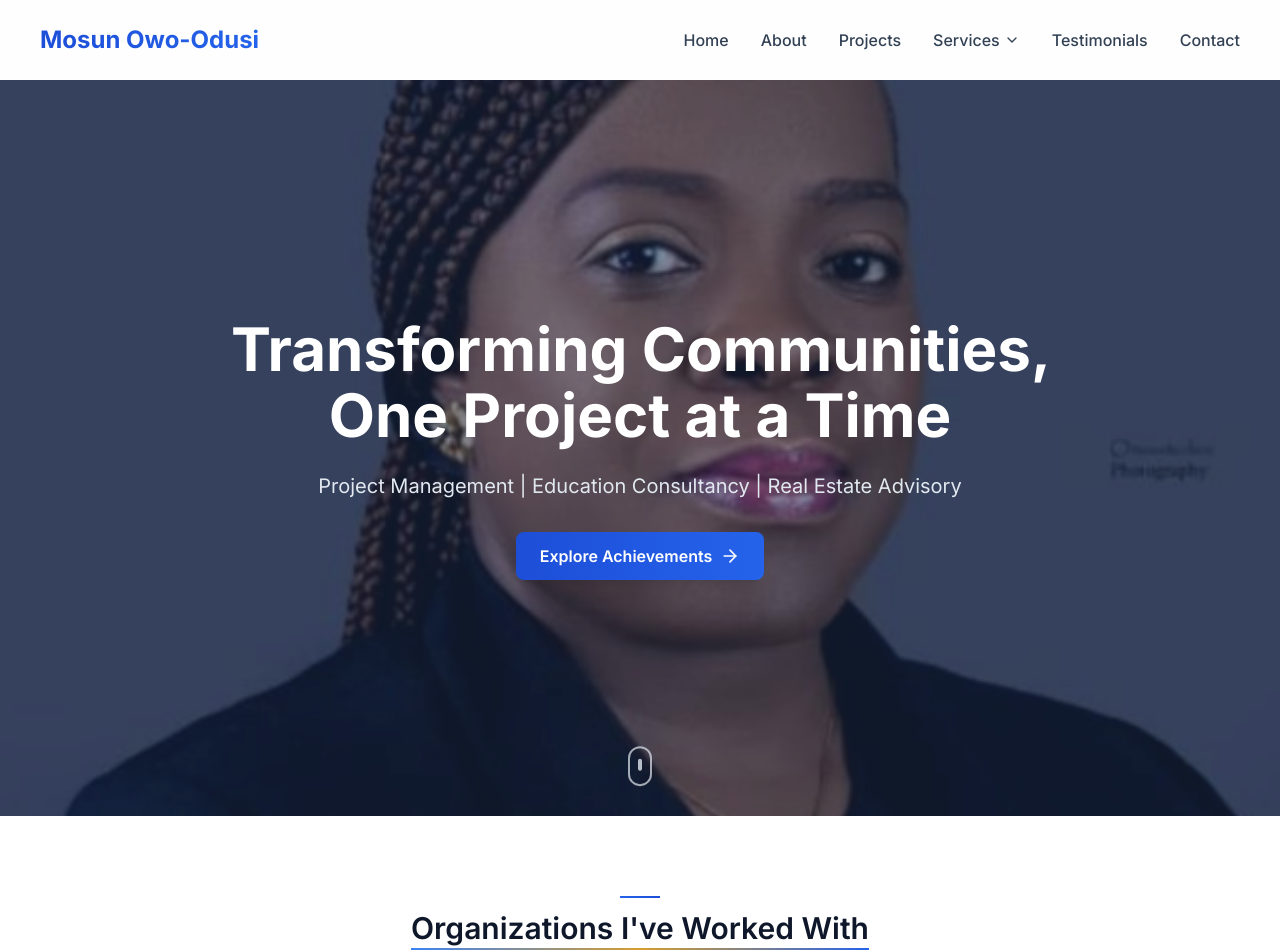
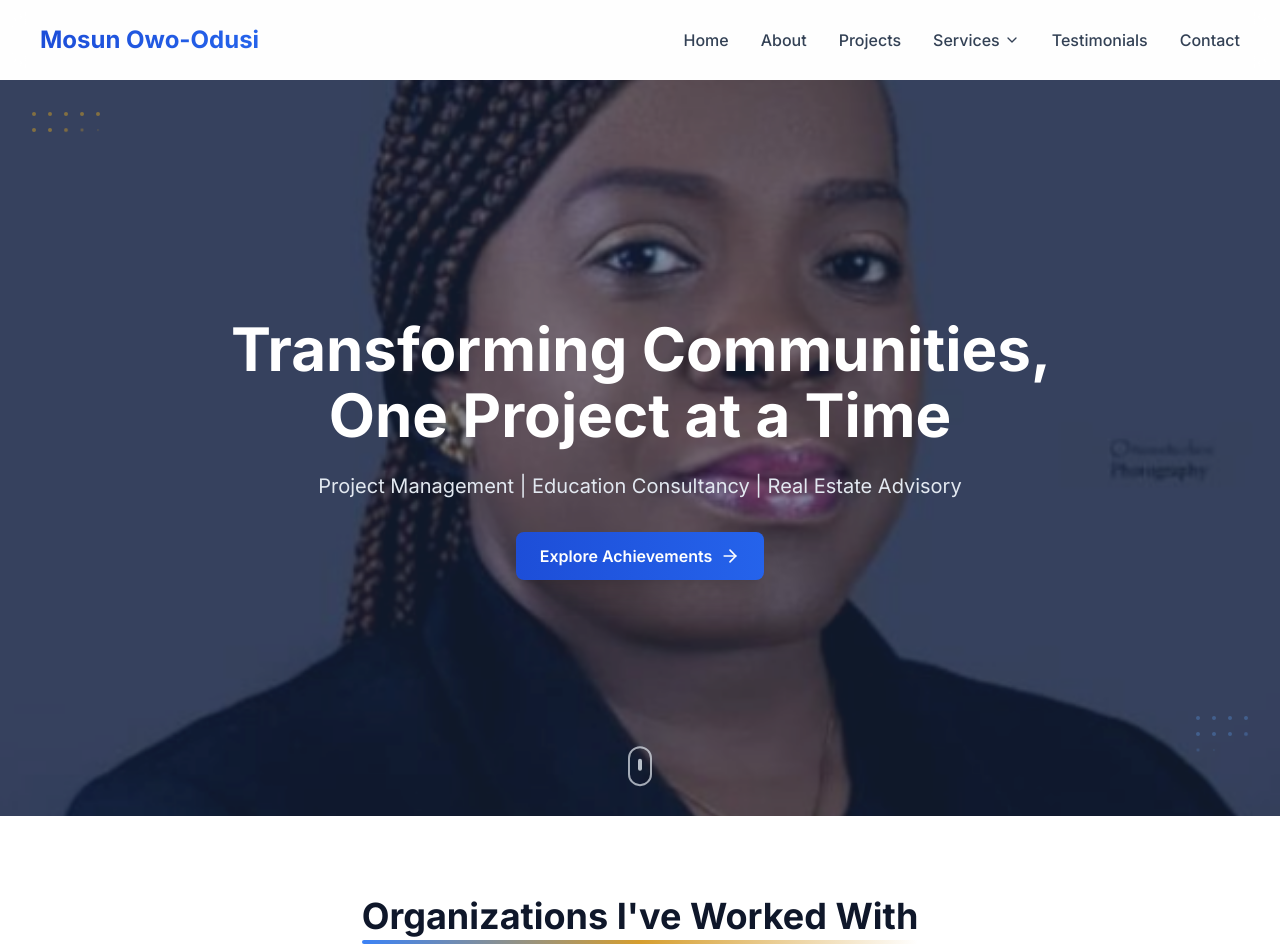
Before and after one commit to Paulkelvin/Mosun-Owo-Odusi, a Next.js app: page / in a window 1280 px wide. Shown: the top 952 px of the page. Built offline with nearby package versions, Linux system fonts and the light colour scheme.

Commit message:
Update Organizations heading style and add strategic DotPattern microanimations across key sections

```diff
--- a/app/projects/page.tsx
+++ b/app/projects/page.tsx
@@ -5,6 +5,7 @@
 import { ChevronLeft, ChevronRight, Play, Pause, ExternalLink, Users, DollarSign, Calendar, MapPin, Award, TrendingUp, Briefcase, ChevronDown, ChevronUp, Image as ImageIcon, Presentation, X } from 'lucide-react'
 import HighlightText from '@/components/HighlightText'
 import Image from 'next/image'
+import DotPattern from '@/components/DotPattern'
 
 // Enhanced project data structure with milestones
 const projects = [
@@ -398,6 +399,9 @@
     <div className="min-h-screen">
       {/* Hero Section */}
       <section className="relative bg-gradient-to-br from-primary-900 via-primary-800 to-primary-900 overflow-hidden -mt-16 lg:-mt-20 pt-16 lg:pt-20">
+        <DotPattern position="top-right" color="gold" size="md" rows={4} cols={4} opacity={0.5} />
+        <DotPattern position="bottom-left" color="blue" size="sm" rows={5} cols={5} opacity={0.4} />
+
         {/* Background Pattern */}
         <div className="absolute inset-0 opacity-10">
           <div className="absolute inset-0" style={{
--- /dev/null
+++ b/components/DotPattern.tsx
@@ -0,0 +1,78 @@
+"use client"
+
+import { motion } from 'framer-motion'
+
+interface DotPatternProps {
+  position?: 'top-left' | 'top-right' | 'bottom-left' | 'bottom-right' | 'center-left' | 'center-right'
+  color?: 'primary' | 'gold' | 'blue' | 'slate'
+  size?: 'sm' | 'md' | 'lg'
+  rows?: number
+  cols?: number
+  opacity?: number
+}
+
+const colorMap = {
+  primary: 'bg-primary-400',
+  gold: 'bg-gold-400',
+  blue: 'bg-blue-400',
+  slate: 'bg-slate-300'
+}
+
+const sizeMap = {
+  sm: 'w-1 h-1',
+  md: 'w-1.5 h-1.5',
+  lg: 'w-2 h-2'
+}
+
+const positionMap = {
+  'top-left': 'top-4 left-4 lg:top-8 lg:left-8',
+  'top-right': 'top-4 right-4 lg:top-8 lg:right-8',
+  'bottom-left': 'bottom-4 left-4 lg:bottom-8 lg:left-8',
+  'bottom-right': 'bottom-4 right-4 lg:bottom-8 lg:right-8',
+  'center-left': 'top-1/2 -translate-y-1/2 left-4 lg:left-8',
+  'center-right': 'top-1/2 -translate-y-1/2 right-4 lg:right-8'
+}
+
+export default function DotPattern({
+  position = 'top-right',
+  color = 'primary',
+  size = 'sm',
+  rows = 5,
+  cols = 5,
+  opacity = 0.3
+}: DotPatternProps) {
+  const dots = []
+
+  for (let row = 0; row < rows; row++) {
+    for (let col = 0; col < cols; col++) {
+      dots.push({ row, col, id: `${row}-${col}` })
+    }
+  }
+
+  return (
+    <div className={`absolute ${positionMap[position]} pointer-events-none z-10`}>
+      <div className="grid gap-2 lg:gap-3">
+        {Array.from({ length: rows }).map((_, rowIdx) => (
+          <div key={rowIdx} className="flex gap-2 lg:gap-3">
+            {Array.from({ length: cols }).map((_, colIdx) => (
+              <motion.div
+                key={`${rowIdx}-${colIdx}`}
+                initial={{ opacity: 0, scale: 0 }}
+                animate={{ opacity, scale: 1 }}
+                transition={{
+                  duration: 0.5,
+                  delay: (rowIdx * cols + colIdx) * 0.03,
+                  repeat: Infinity,
+                  repeatType: "reverse",
+                  repeatDelay: 2 + (rowIdx * cols + colIdx) * 0.05
+                }}
+                className={`${sizeMap[size]} ${colorMap[color]} rounded-full`}
+                style={{ opacity }}
+              />
+            ))}
+          </div>
+        ))}
+      </div>
+    </div>
+  )
+}
--- a/components/FeaturedProject.tsx
+++ b/components/FeaturedProject.tsx
@@ -6,6 +6,7 @@
 import Image from 'next/image'
 import Link from 'next/link'
 import HighlightText from './HighlightText'
+import DotPattern from './DotPattern'
 
 export default function FeaturedProject() {
   const ref = useRef<HTMLDivElement>(null)
@@ -25,7 +26,9 @@
   const glowOpacity = useTransform(scrollYProgress, [0, 0.25, 0.75, 1], [0, 0.38, 0.56, 0.78])
 
   return (
-    <section className="section-padding bg-gradient-to-br from-slate-50 via-white to-primary-50/30 overflow-hidden lg:py-16">
+    <section className="section-padding bg-gradient-to-br from-slate-50 via-white to-primary-50/30 overflow-hidden lg:py-16 relative">
+      <DotPattern position="center-right" color="primary" size="sm" rows={5} cols={5} opacity={0.25} />
+
       <div className="container-custom max-w-full">
         <motion.div
           initial={{ opacity: 0, y: 30 }}
--- a/components/Hero.tsx
+++ b/components/Hero.tsx
@@ -4,6 +4,7 @@
 import { ArrowRight } from 'lucide-react'
 import Image from 'next/image'
 import Link from 'next/link'
+import DotPattern from './DotPattern'
 
 export default function Hero() {
 
@@ -16,6 +17,10 @@
 
   return (
     <section className="relative overflow-hidden" style={{ height: 'calc(100vh - 64px)', minHeight: 'calc(100vh - 64px)' }}>
+      {/* Dot patterns */}
+      <DotPattern position="top-left" color="gold" size="sm" rows={4} cols={5} opacity={0.4} />
+      <DotPattern position="bottom-right" color="blue" size="sm" rows={5} cols={4} opacity={0.3} />
+
       {/* Background image */}
       <div className="absolute inset-0">
         <Image
--- a/components/Organizations.tsx
+++ b/components/Organizations.tsx
@@ -15,29 +15,21 @@
     <section aria-labelledby="orgs-heading" className="w-full bg-white">
       <div className="py-12 md:py-16 lg:py-20">
         <div className="max-w-7xl mx-auto px-4 sm:px-6 lg:px-8">
-          {/* Heading block with accent bar to match section styles */}
           <motion.div
-            initial={{ opacity: 0, y: 20 }}
+            initial={{ opacity: 0, y: 30 }}
             whileInView={{ opacity: 1, y: 0 }}
-            transition={{ duration: 0.6 }}
+            transition={{ duration: 0.8 }}
             viewport={{ once: true }}
-            className="text-center mb-8"
+            className="text-center mb-16"
           >
-            <motion.div
-              initial={{ opacity: 0, scaleX: 0 }}
-              whileInView={{ opacity: 1, scaleX: 1 }}
-              transition={{ duration: 0.6, delay: 0.15 }}
-              viewport={{ once: true }}
-              className="w-10 h-0.5 bg-gradient-to-r from-primary-600 to-primary-700 mx-auto mb-3"
-            />
-            <h2 id="orgs-heading" className="text-2xl lg:text-3xl font-semibold text-slate-900 relative inline-block">
+            <h2 id="orgs-heading" className="text-3xl lg:text-4xl font-bold text-slate-900 mb-4 relative inline-block">
               Organizations I&apos;ve Worked With
-              <motion.span
+              <motion.div
                 initial={{ scaleX: 0 }}
                 whileInView={{ scaleX: 1 }}
                 transition={{ duration: 0.8, delay: 0.3 }}
                 viewport={{ once: true }}
-                className="absolute -bottom-1 left-0 right-0 h-0.5 bg-gradient-to-r from-primary-500 via-gold-500 to-primary-600 origin-left"
+                className="absolute -bottom-2 left-0 right-0 h-1 bg-gradient-to-r from-primary-500 via-gold-500 to-transparent rounded-full origin-left"
               />
             </h2>
           </motion.div>
```
